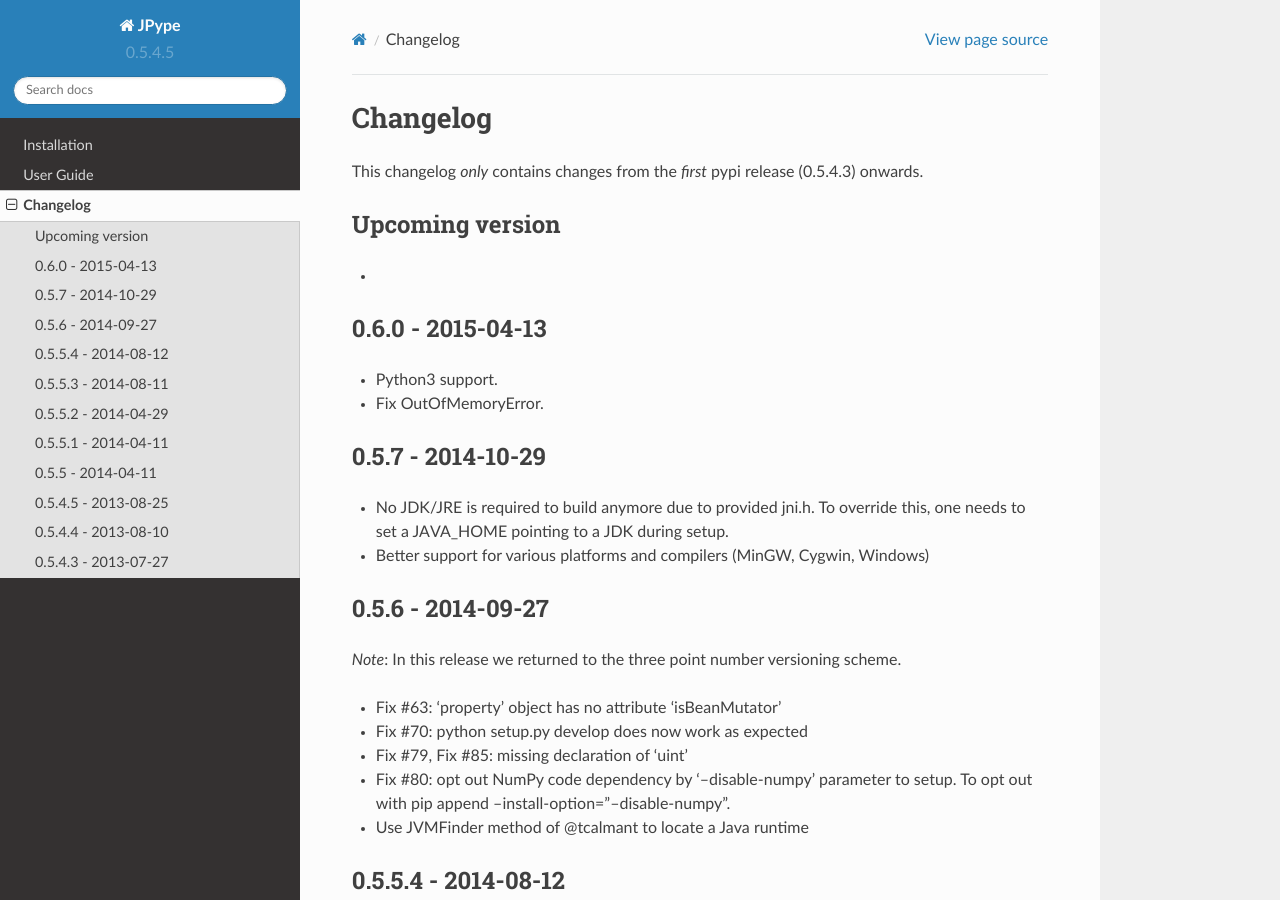
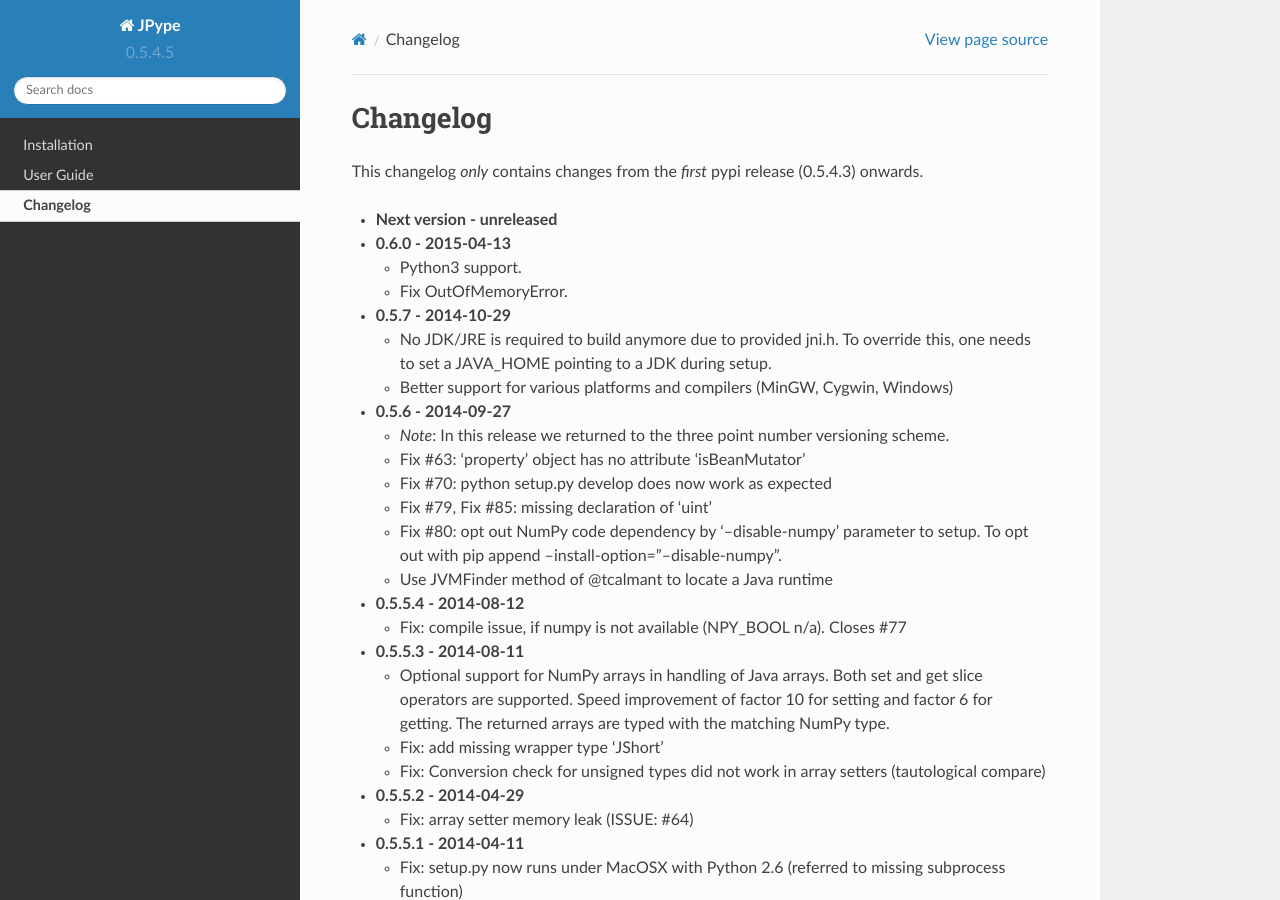
Before and after one commit to jpype-project/jpype, a Sphinx documentation site: the page built from doc/CHANGELOG.rst, in a window 1280 px wide and 900 px high. Built offline with Sphinx 7.4.7 and the Read the Docs theme 2.0.0, drawn with Linux system fonts in a browser that asks for light colours.

```diff
--- a/doc/CHANGELOG.rst
+++ b/doc/CHANGELOG.rst
@@ -3,94 +3,98 @@ Changelog
 
 This changelog *only* contains changes from the *first* pypi release (0.5.4.3) onwards.
 
-Upcoming version
-----------------
-*
-0.6.0 - 2015-04-13
-------------------
-* Python3 support.
-* Fix OutOfMemoryError.
+- **Next version - unreleased**
+- **0.6.0 - 2015-04-13**
 
-0.5.7 - 2014-10-29
-------------------
-* No JDK/JRE is required to build anymore due to provided jni.h. To override
-  this, one needs to set a JAVA_HOME pointing to a JDK during setup.
-* Better support for various platforms and compilers (MinGW, Cygwin, Windows)
+  - Python3 support.
+  - Fix OutOfMemoryError.
 
-0.5.6 - 2014-09-27
-------------------
-*Note*: In this release we returned to the three point number versioning scheme.
+- **0.5.7 - 2014-10-29**
 
-* Fix #63: 'property' object has no attribute 'isBeanMutator'
-* Fix #70: python setup.py develop does now work as expected
-* Fix #79, Fix #85: missing declaration of 'uint'
-* Fix #80: opt out NumPy code dependency by '--disable-numpy' parameter to setup.
-  To opt out with pip append --install-option="--disable-numpy".
-* Use JVMFinder method of @tcalmant to locate a Java runtime
+  - No JDK/JRE is required to build anymore due to provided jni.h. To
+    override this, one needs to set a JAVA_HOME pointing to a JDK
+    during setup.
+  - Better support for various platforms and compilers (MinGW, Cygwin,
+    Windows)
 
-0.5.5.4 - 2014-08-12
---------------------
-* Fix: compile issue, if numpy is not available (NPY_BOOL n/a). Closes #77
+- **0.5.6 - 2014-09-27**
 
-0.5.5.3 - 2014-08-11
---------------------
-* Optional support for NumPy arrays in handling of Java arrays. Both set and get
-  slice operators are supported. Speed improvement of factor 10 for setting and
-  factor 6 for getting. The returned arrays are typed with the matching NumPy type.
-* Fix: add missing wrapper type 'JShort'
-* Fix: Conversion check for unsigned types did not work in array setters (tautological compare)
+  - *Note*: In this release we returned to the three point number
+    versioning scheme.
+  - Fix #63: 'property' object has no attribute 'isBeanMutator'
+  - Fix #70: python setup.py develop does now work as expected
+  - Fix #79, Fix #85: missing declaration of 'uint'
+  - Fix #80: opt out NumPy code dependency by '--disable-numpy'
+    parameter to setup.  To opt out with pip
+    append --install-option="--disable-numpy".
+  - Use JVMFinder method of @tcalmant to locate a Java runtime
 
-0.5.5.2 - 2014-04-29
---------------------
-* Fix: array setter memory leak (ISSUE: #64)
+- **0.5.5.4 - 2014-08-12**
 
-0.5.5.1 - 2014-04-11
---------------------
-* Fix: setup.py now runs under MacOSX with Python 2.6 (referred to missing subprocess function)
+  - Fix: compile issue, if numpy is not available (NPY_BOOL
+    n/a). Closes #77
 
-0.5.5 - 2014-04-11
-------------------
+- **0.5.5.3 - 2014-08-11**
 
-*Note* that this release is *not* compatible with Python 2.5 anymore!
+  - Optional support for NumPy arrays in handling of Java arrays. Both
+    set and get slice operators are supported. Speed improvement of
+    factor 10 for setting and factor 6 for getting. The returned
+    arrays are typed with the matching NumPy type.
+  - Fix: add missing wrapper type 'JShort'
+  - Fix: Conversion check for unsigned types did not work in array
+    setters (tautological compare)
 
-* Added AHL changes
+- **0.5.5.2 - 2014-04-29**
 
-  * replaced Python set type usage with new 2.6.x and higher
-  * fixed broken Python slicing semantics on JArray objects
-  * fixed a memory leak in the JVM when passing Python lists to JArray constructors
-  * prevent ctrl+c seg faulting
-  * corrected new[]/delete pairs to stop valgrind complaining
-  * ship basic PyMemoryView implementation (based on numpy's) for Python 2.6 compatibility
+  - Fix: array setter memory leak (ISSUE: #64)
 
-* Fast sliced access for primitive datatype arrays (factor of 10)
-* Use setter for Java bean property assignment even if not having a
-  getter by @baztian
-* Fix public methods not being accessible if a Java bean property with
-  the same name exists by @baztian (*Warning*: In rare cases this
-  change is incompatibile to previous releases. If you are accessing a
-  bean property without using the get/set method and the bean has a
-  public method with the property's name you have to change the code
-  to use the get/set methods.)
-* Make jpype.JException catch exceptions from subclasses by @baztian
-* Make more complex overloaded Java methods accessible (fixes https://sourceforge.net/p/jpype/bugs/69/) by @baztian and anonymous
-* Some minor improvements inferring unnecessary copies in extension code
-* Some JNI cleanups related to memory
-* Fix memory leak in array setters
-* Fix memory leak in typemanager
-* Add userguide from sourceforge project by @baztian
+- **0.5.5.1 - 2014-04-11**
 
-0.5.4.5 - 2013-08-25
---------------------
+  - Fix: setup.py now runs under MacOSX with Python 2.6 (referred to
+    missing subprocess function)
 
-* Added support for OSX 10.9 Mavericks by @rmangino (#16)
+- **0.5.5 - 2014-04-11**
 
-0.5.4.4 - 2013-08-10
---------------------
+  - *Note* that this release is *not* compatible with Python 2.5 anymore!
+  - Added AHL changes
 
-* Rewritten Java Home directory Search by @marsam (#13, #12 and #7)
-* Stylistic cleanups of setup.py
+    * replaced Python set type usage with new 2.6.x and higher
+    * fixed broken Python slicing semantics on JArray objects
+    * fixed a memory leak in the JVM when passing Python lists to
+      JArray constructors
+    * prevent ctrl+c seg faulting
+    * corrected new[]/delete pairs to stop valgrind complaining
+    * ship basic PyMemoryView implementation (based on numpy's) for Python 2.6 compatibility
 
-0.5.4.3 - 2013-07-27
---------------------
+  - Fast sliced access for primitive datatype arrays (factor of 10)
+  - Use setter for Java bean property assignment even if not having a
+    getter by @baztian
+  - Fix public methods not being accessible if a Java bean property
+    with the same name exists by @baztian (*Warning*: In rare cases
+    this change is incompatibile to previous releases. If you are
+    accessing a bean property without using the get/set method and the
+    bean has a public method with the property's name you have to
+    change the code to use the get/set methods.)
+  - Make jpype.JException catch exceptions from subclasses by @baztian
+  - Make more complex overloaded Java methods accessible (fixes
+    https://sourceforge.net/p/jpype/bugs/69/) by @baztian and
+    anonymous
+  - Some minor improvements inferring unnecessary copies in extension
+    code
+  - Some JNI cleanups related to memory
+  - Fix memory leak in array setters
+  - Fix memory leak in typemanager
+  - Add userguide from sourceforge project by @baztian
 
-Initial pypi release with most fixes for easier installation
+- **0.5.4.5 - 2013-08-25**
+
+  - Added support for OSX 10.9 Mavericks by @rmangino (#16)
+
+- **0.5.4.4 - 2013-08-10**
+
+  - Rewritten Java Home directory Search by @marsam (#13, #12 and #7)
+  - Stylistic cleanups of setup.py
+
+- **0.5.4.3 - 2013-07-27**
+
+  - Initial pypi release with most fixes for easier installation
```
Also changed, not shown: .bumpversion.cfg.
